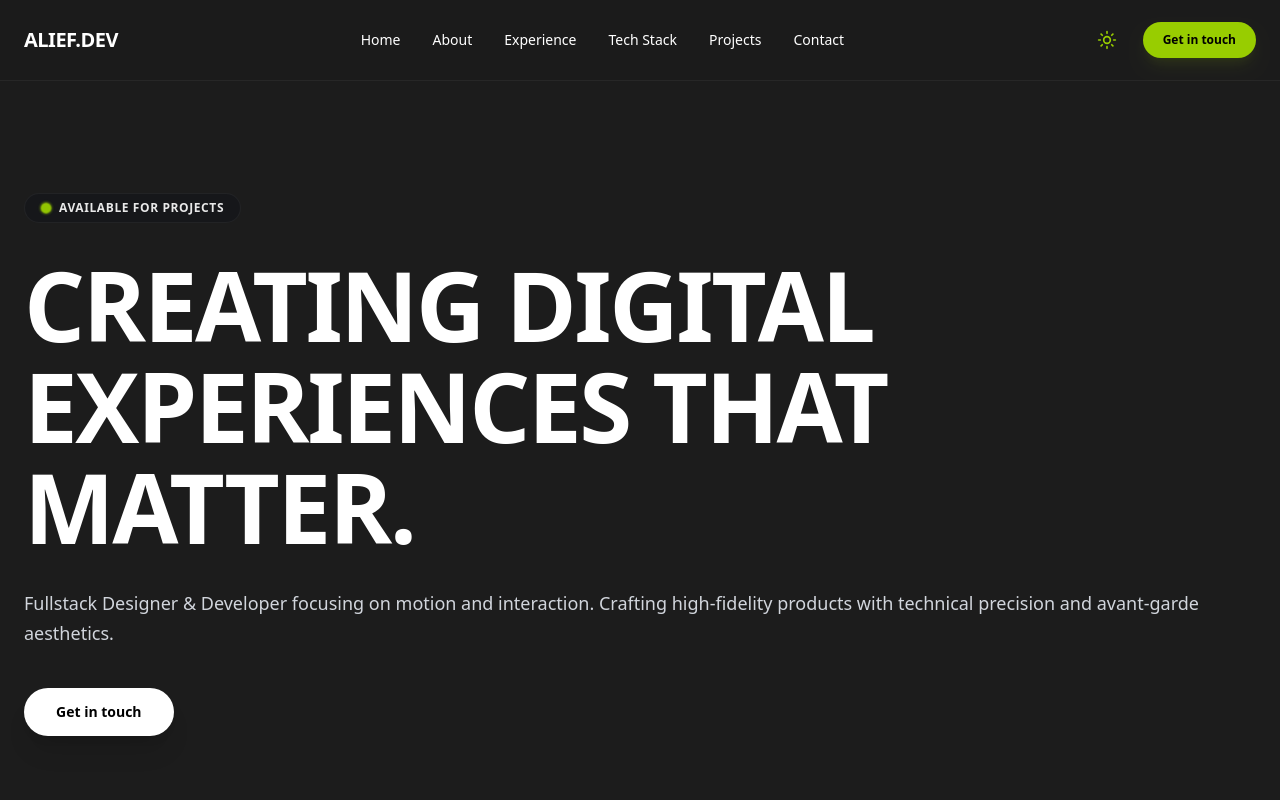
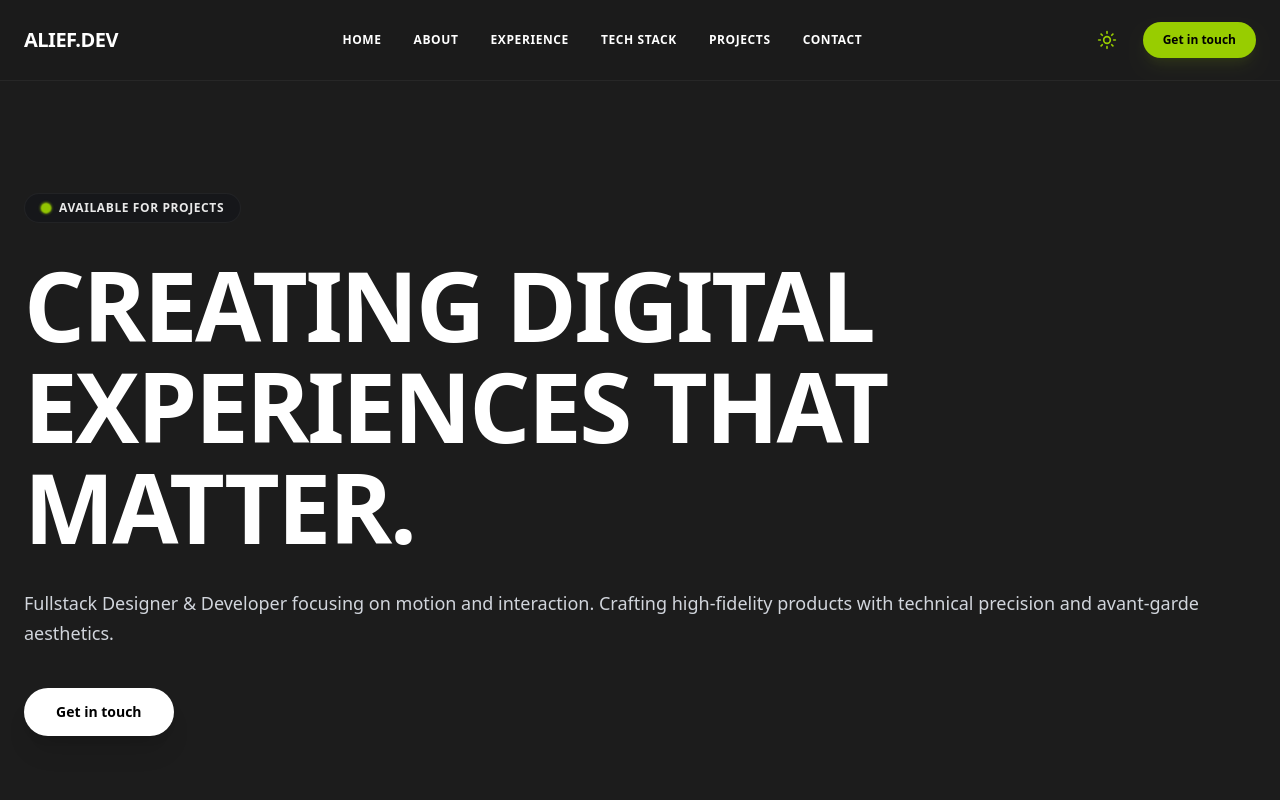
Before and after one commit to Albayu123/Portfolio, a Next.js app: page / in a window 1280 px wide. Shown: the top 800 px of the page. Built offline with nearby package versions, Linux system fonts and the light colour scheme.

Commit message:
style: apply Space Mono to Navbar links for unified technical styling

```diff
--- a/src/components/layout/Navbar.tsx
+++ b/src/components/layout/Navbar.tsx
@@ -28,7 +28,7 @@ export default function Navbar() {
         </a>
 
         {/* Desktop Menu */}
-        <nav className="hidden md:flex items-center space-x-8 text-sm font-medium">
+        <nav className="hidden md:flex items-center space-x-8 text-xs font-mono font-semibold uppercase tracking-wider">
           {menuItems.map((item) => (
             <a
               key={item.name}
@@ -107,7 +107,7 @@ export default function Navbar() {
                   key={item.name}
                   href={item.href}
                   onClick={() => setMobileMenuOpen(false)}
-                  className="text-lg font-medium hover:text-brand-lime transition-colors py-2"
+                  className="text-sm font-mono font-semibold uppercase tracking-wider hover:text-brand-lime transition-colors py-2"
                 >
                   {item.name}
                 </a>
```
